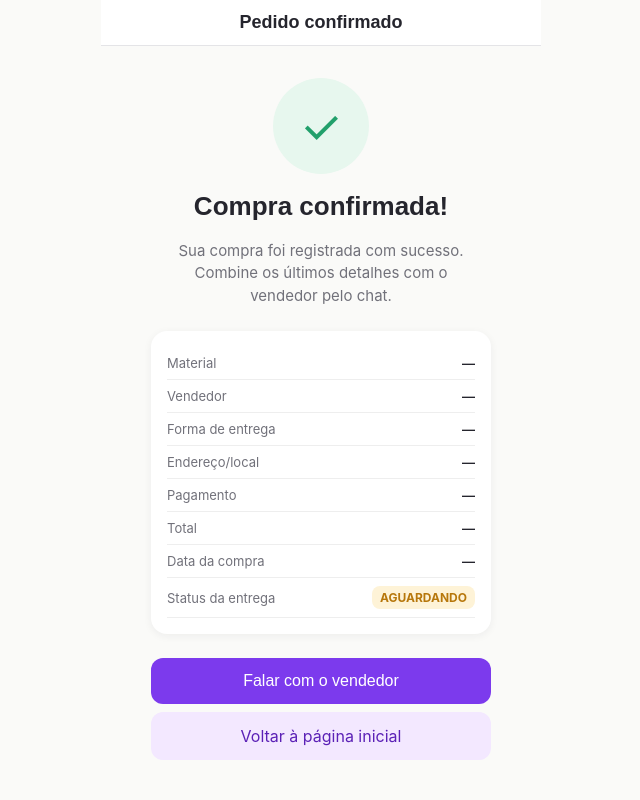
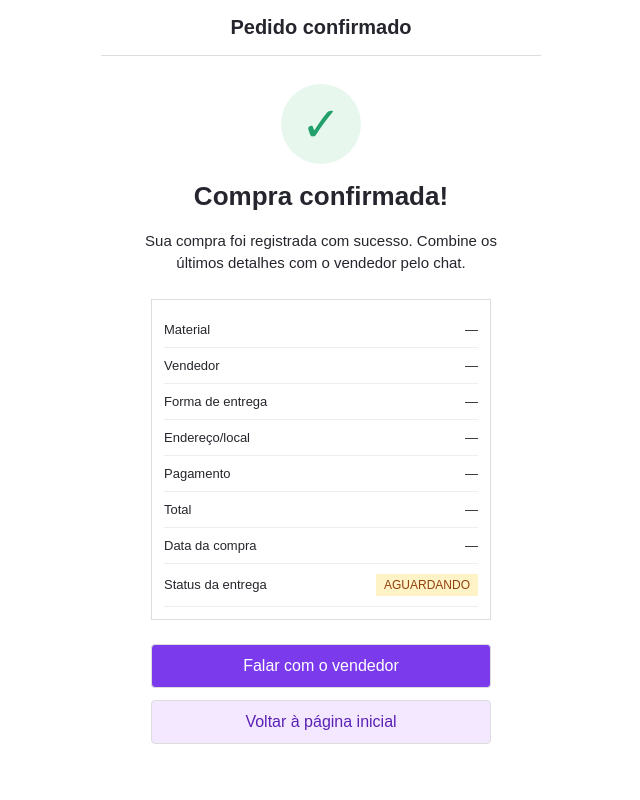
Before and after one commit to MariaEduardaPitta/ENG4021-33D-2026.2-repo, a Python web app: template SPRINT 4/Lucas-Lemos/templates/confirmacao.html in a window 1280 px wide. Shown: the whole page, without its empty margins (319-959 px from the left). Run offline with Jinja, Linux system fonts and the light colour scheme; the template is opened without the code that fills it, so the values that code supplies are empty.

Commit message:
Ajusta layout das telas

```diff
--- a/SPRINT 4/Lucas-Lemos/static/css/confirmacao.css
+++ b/SPRINT 4/Lucas-Lemos/static/css/confirmacao.css
@@ -1,104 +1,17 @@
-body {
-  margin: 0;
-  font-family: Arial, sans-serif;
-}
-.success-actions {
-  display: flex;
-  flex-direction: column;
-  gap: 12px;
-}
-.row-line {
-  display: flex;
-  justify-content: space-between;
-  gap: 16px;
-  padding: 12px 0;
-  border-bottom: 1px solid #eeeeee;
-}
-.success-screen {
-  max-width: 480px;
-  margin: 0 auto;
-  padding: 24px;
-}
-dd {
-  margin: 0;
-  text-align: right;
-}
-.btn {
-  padding: 14px;
-  border: 0;
-  border-radius: 12px;
-  font-size: 16px;
-}
-.btn-primary {
-  background-color: #7C3AED;
-  color: white;
-}
-
-
-
-
-.btn-secondary {
-  background-color: #F3E8FF;
-  color: #5B21B6;
-}
-.success-screen h1,
-.success-screen p {
-  text-align: center;
-}
-.success-mark {
-  width: 80px;
-  height: 80px;
-  margin: 0 auto;
-  border-radius: 50%;
-  background-color: #F3E8FF;
-  color: #7C3AED;
-  font-size: 48px;
-  display: flex;
-  justify-content: center;
-  align-items: center;
-}
-header {
-  padding: 16px;
-  text-align: center;
-}
-
-
-.status-entrega {
-  background-color: #FEF3C7;
-  color: #92400E;
-  padding: 4px 8px;
-  border-radius: 8px;
-  font-size: 12px;
-  font-weight: bold;
-}
-.success-screen p {
-  line-height: 1.5;
-  margin-bottom: 24px;
-}
-
-
-.success-actions {
-  margin-top: 24px;
-}
-
-.success-actions a {
-  text-align: center;
-  text-decoration: none;
-}
-
 * { box-sizing: border-box; }
-body { max-width: 440px; margin: 0 auto; background: #FAFAF8; color: #25252D; font-family: Inter, Arial, sans-serif; }
-h1, h2 { font-family: Poppins, Arial, sans-serif; }
-header { background: white; border-bottom: 1px solid #E4E4E7; padding: 12px; }
-header h2 { font-size: 18px; margin: 0; }
-.success-screen { padding: 32px 24px; }
-.success-mark { width: 96px; height: 96px; background: #E7F7EE; color: #22A06B; }
-.success-screen h1 { font-size: 26px; }
-.success-screen p { max-width: 300px; margin: 8px auto 24px; font-size: 15px; color: #71717A; }
-.success-recap { max-width: 340px; margin: 0 auto; background: white; padding: 16px; border-radius: 16px; box-shadow: 0 2px 8px #25252D0F; }
+body { max-width: 440px; margin: 0 auto; font-family: Arial, sans-serif; color: #25252D; background: white; }
+header { padding: 16px; text-align: center; border-bottom: 1px solid #ddd; }
+header h2 { font-size: 20px; margin: 0; }
+.success-screen { padding: 28px 20px; }
+.success-mark { width: 80px; height: 80px; margin: 0 auto; border-radius: 50%; background: #E7F7EE; color: #22A06B; font-size: 48px; display: flex; justify-content: center; align-items: center; }
+.success-screen h1 { font-size: 26px; text-align: center; }
+.success-screen p { text-align: center; line-height: 1.5; font-size: 15px; margin: 8px auto 24px; }
+.success-recap { max-width: 340px; margin: 0 auto; padding: 12px; border: 1px solid #ddd; }
 .success-recap dl { margin: 0; }
-.row-line { font-size: 13px; align-items: center; padding: 8px 0; }
-dt { color: #71717A; }
-dd { font-weight: 600; max-width: 60%; overflow-wrap: anywhere; }
-.status-entrega { background: #FEF3D7; color: #B7770B; }
-.success-actions { max-width: 340px; margin: 24px auto 0; gap: 8px; }
+.row-line { display: flex; justify-content: space-between; align-items: center; gap: 16px; padding: 10px 0; border-bottom: 1px solid #eee; font-size: 13px; }
+dd { margin: 0; max-width: 60%; text-align: right; overflow-wrap: anywhere; }
+.status-entrega { background: #FEF3C7; color: #92400E; padding: 4px 8px; font-size: 12px; }
+.success-actions { max-width: 340px; margin: 24px auto 0; display: flex; flex-direction: column; gap: 12px; }
+.btn { padding: 12px; border: 1px solid #ddd; border-radius: 4px; font-size: 16px; font-family: Arial, sans-serif; text-align: center; text-decoration: none; }
+.btn-primary { background: #7C3AED; color: white; }
+.btn-secondary { background: #F3E8FF; color: #5B21B6; }
--- a/SPRINT 4/Lucas-Lemos/static/css/notificacoes.css
+++ b/SPRINT 4/Lucas-Lemos/static/css/notificacoes.css
@@ -1,6 +1,6 @@
 * { box-sizing: border-box; }
-body { margin: 0 auto; max-width: 440px; min-height: 100vh; font-family: Inter, Arial, sans-serif; color: #25252D; background: #FAFAF8; }
-h1, h2, h3 { font-family: Poppins, Arial, sans-serif; }
+body { margin: 0 auto; max-width: 440px; min-height: 100vh; font-family: Arial, sans-serif; color: #25252D; background: #FAFAF8; }
+h1, h2, h3 { font-family: Arial, sans-serif; }
 a { color: #5B21B6; }
 button, input { font-family: inherit; }
 .menu-inferior { display: flex; justify-content: space-around; gap: 4px; padding: 12px 4px; background: white; border-top: 1px solid #E4E4E7; position: sticky; bottom: 0; }
@@ -9,7 +9,7 @@ button, input { font-family: inherit; }
 .menu-inferior span { font-size: 22px; }header { display: flex; align-items: center; gap: 16px; padding: 12px 16px; background: white; border-bottom: 1px solid #E4E4E7; }
 h1 { font-size: 18px; }
 main { padding: 16px; display: flex; flex-direction: column; gap: 8px; min-height: calc(100vh - 148px); }
-.notificacao { display: flex; gap: 12px; padding: 14px; background: white; border-radius: 12px; box-shadow: 0 2px 8px #25252D0F; }
+.notificacao { display: flex; gap: 12px; padding: 14px; background: white; border: 1px solid #ddd; border-radius: 4px; }
 .icone { width: 40px; height: 40px; flex-shrink: 0; display: flex; justify-content: center; align-items: center; border-radius: 50%; font-size: 22px; }
 .mensagem { background: #F3E8FF; color: #7C3AED; }
 .sucesso { background: #E7F7EE; color: #22A06B; }
```
